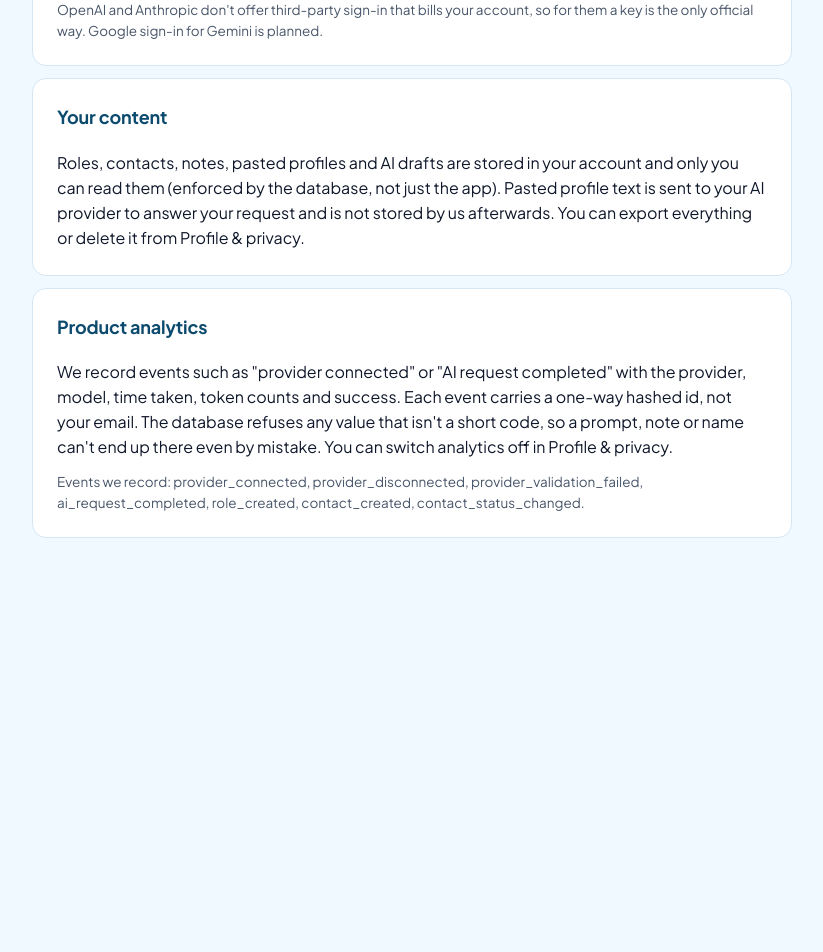
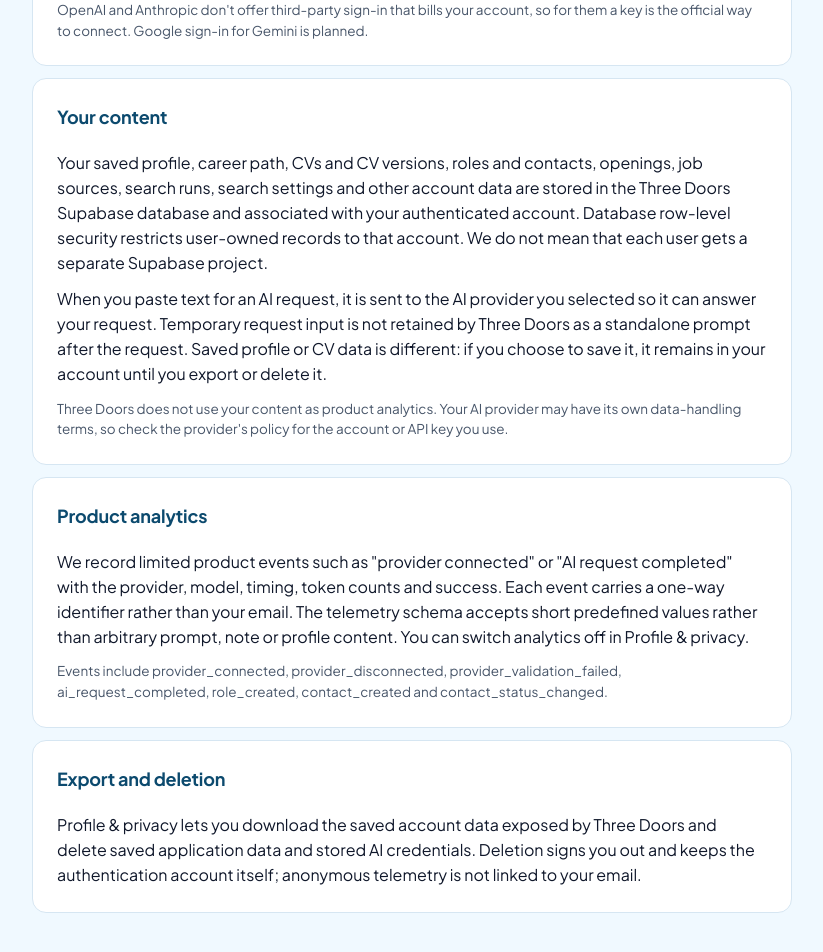
Before and after one commit to hardijain26/three_doors, a Next.js app: page /privacy in a window 1280 px wide. Shown: the part 466-1418 px from the top of the page, without its empty margins (64-887 px from the left). Before the commit the page ends 1068 px from the top, so only its background shows below. Built offline with nearby package versions, Linux system fonts and the light colour scheme; no server answers.

Commit message:
Align privacy page with actual data storage and deletion behavior

```diff
--- a/app/privacy/page.tsx
+++ b/app/privacy/page.tsx
@@ -9,16 +9,22 @@ export default function Privacy() {
           <dt>Encrypted on our server</dt><dd>Stored in our database as ciphertext (AES-256-GCM). The encryption key sits in our hosting provider's secret settings, not in the database, so a copy of the database alone can't reveal your key. Works on every device you sign in from.</dd>
           <dt>Only in this browser</dt><dd>We keep nothing but the last four characters. The key is encrypted inside your browser and sent to our server over HTTPS only while a request runs, then discarded. You'll need to enter it again on each new device.</dd>
         </dl>
-        <p className="hint">In both cases the key is never written to logs, analytics or error messages, and we never show it back to you. OpenAI and Anthropic don't offer third-party sign-in that bills your account, so for them a key is the only official way. Google sign-in for Gemini is planned.</p>
+        <p className="hint">In both cases the key is never written to logs, analytics or error messages, and we never show it back to you. OpenAI and Anthropic don't offer third-party sign-in that bills your account, so for them a key is the official way to connect. Google sign-in for Gemini is planned.</p>
       </div>
       <div className="card stack">
         <h2>Your content</h2>
-        <p style={{ margin: 0 }}>Roles, contacts, notes, pasted profiles and AI drafts are stored in your account and only you can read them (enforced by the database, not just the app). Pasted profile text is sent to your AI provider to answer your request and is not stored by us afterwards. You can export everything or delete it from Profile &amp; privacy.</p>
+        <p style={{ margin: 0 }}>Your saved profile, career path, CVs and CV versions, roles and contacts, openings, job sources, search runs, search settings and other account data are stored in the Three Doors Supabase database and associated with your authenticated account. Database row-level security restricts user-owned records to that account. We do not mean that each user gets a separate Supabase project.</p>
+        <p style={{ margin: 0 }}>When you paste text for an AI request, it is sent to the AI provider you selected so it can answer your request. Temporary request input is not retained by Three Doors as a standalone prompt after the request. Saved profile or CV data is different: if you choose to save it, it remains in your account until you export or delete it.</p>
+        <p className="hint">Three Doors does not use your content as product analytics. Your AI provider may have its own data-handling terms, so check the provider's policy for the account or API key you use.</p>
       </div>
       <div className="card stack">
         <h2>Product analytics</h2>
-        <p style={{ margin: 0 }}>We record events such as "provider connected" or "AI request completed" with the provider, model, time taken, token counts and success. Each event carries a one-way hashed id, not your email. The database refuses any value that isn't a short code, so a prompt, note or name can't end up there even by mistake. You can switch analytics off in Profile &amp; privacy.</p>
-        <p className="hint">Events we record: provider_connected, provider_disconnected, provider_validation_failed, ai_request_completed, role_created, contact_created, contact_status_changed.</p>
+        <p style={{ margin: 0 }}>We record limited product events such as "provider connected" or "AI request completed" with the provider, model, timing, token counts and success. Each event carries a one-way identifier rather than your email. The telemetry schema accepts short predefined values rather than arbitrary prompt, note or profile content. You can switch analytics off in Profile &amp; privacy.</p>
+        <p className="hint">Events include provider_connected, provider_disconnected, provider_validation_failed, ai_request_completed, role_created, contact_created and contact_status_changed.</p>
+      </div>
+      <div className="card stack">
+        <h2>Export and deletion</h2>
+        <p style={{ margin: 0 }}>Profile &amp; privacy lets you download the saved account data exposed by Three Doors and delete saved application data and stored AI credentials. Deletion signs you out and keeps the authentication account itself; anonymous telemetry is not linked to your email.</p>
       </div>
     </div>
   );
```
